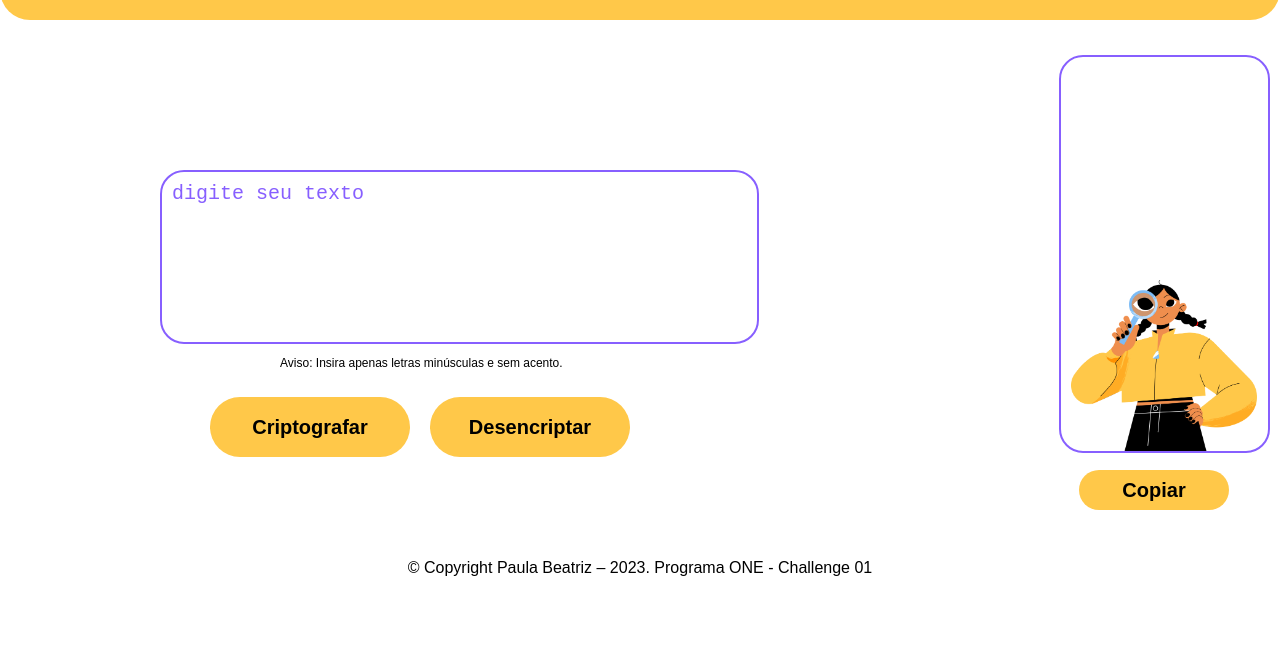
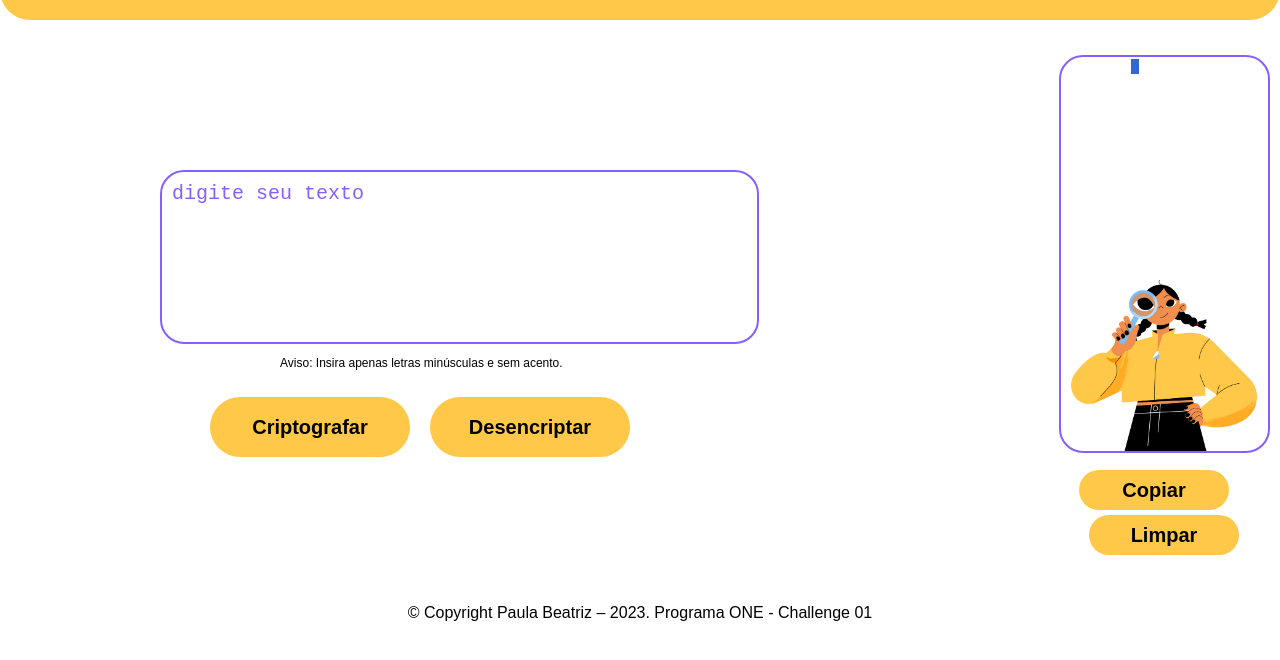
Before and after one commit to sendobea/Codigo-Secreto-challengeonedecodificador4, a plain HTML site: page index.html in a window 1280 px wide. Both pictures are taken after a click on the button "Copiar". Shown: the part 80-740 px from the top of the page. Drawn offline with Linux system fonts and the light colour scheme.

Commit message:
alterações no botao copiar e adição do botao limpar

```diff
--- a/index.html
+++ b/index.html
@@ -30,9 +30,11 @@
 			</div>
 		</section>
 
+
 		<section>
 			<textarea class="mensagem" cols="15" rows="26" placeholder="Digite seu texto"> </textarea>
 			<button class="copiar" onClick="botaocopiar()"> Copiar</button>
+			<button class="limpar" onClick="limpar()"> Limpar </button>
 		</section>
 	</main>
 	<script src="javascript.js" >  </script>
--- a/javascript.js
+++ b/javascript.js
@@ -1,12 +1,5 @@
 const textArea = document.querySelector(".encriptador");
 const mensagem = document.querySelector(".mensagem");
-
-// As "chaves" de criptografia que utilizaremos são:
-// `A letra "e" é convertida para "enter"`
-// `A letra "i" é convertida para "imes"`
-// `A letra "a" é convertida para "ai"`
-// `A letra "o" é convertida para "ober"`
-// `A letra "u" é convertida para "ufat"`
 
 function botaoencriptar() {
     const textoEncriptado = encriptar(textArea.value);
@@ -27,6 +20,7 @@ function encriptar(stringEncriptada) {
     }
 
     return stringEncriptada;
+
 }
 
 
@@ -50,12 +44,15 @@ function desencriptar(stringDesencriptada) {
 
     return stringDesencriptada;
 }
-const copyButton = document.getElementById('copy');
 
-function botaocopiar () {
-	copyButton.addEventListener('click', ()=> {
+
+function botaocopiar() {
     mensagem.select();
-    document.execCommand('copy');
-    }
-);
-	}
+    document.execCommand("copy");
+	alert ("Sua Mensagem foi copiada, use o mouse ou CTRL+V para colar e se divirta!");
+}
+
+function limpar () {
+	mensagem.select();
+    document.execCommand("delete");
+}
--- a/style.css
+++ b/style.css
@@ -140,6 +140,29 @@ font-size: 20px;}
 	border-radius: 30px;
 	color: white;
 }
+
+.limpar{
+	background: #ffc849;
+	border-radius:30px;
+	display: inline;
+	color: black;
+	font-size: 20px;
+	font-weight: bold;
+	cursor: pointer;
+	height: 40px;
+	width: 150px;
+	border: none;
+	margin-left: 330px;
+	margin-top: 5px;
+
+}
+.limpar:hover{
+	transform: scale(1.1);
+	background: #875FFF;
+	border-radius: 30px;
+	color: white;
+}
+
 h6{
 	font-size: 12px;
 	font-weight: 500;
```
